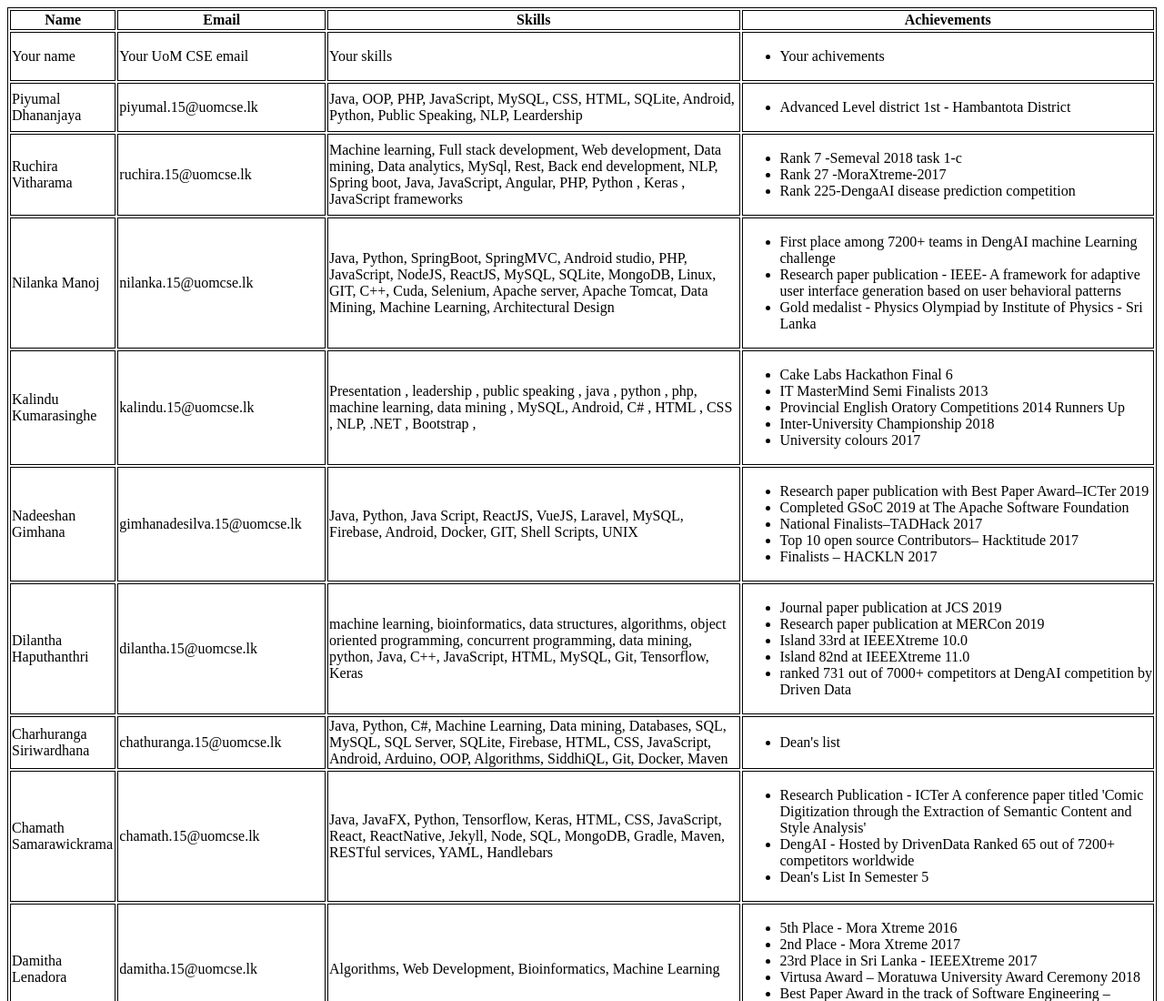
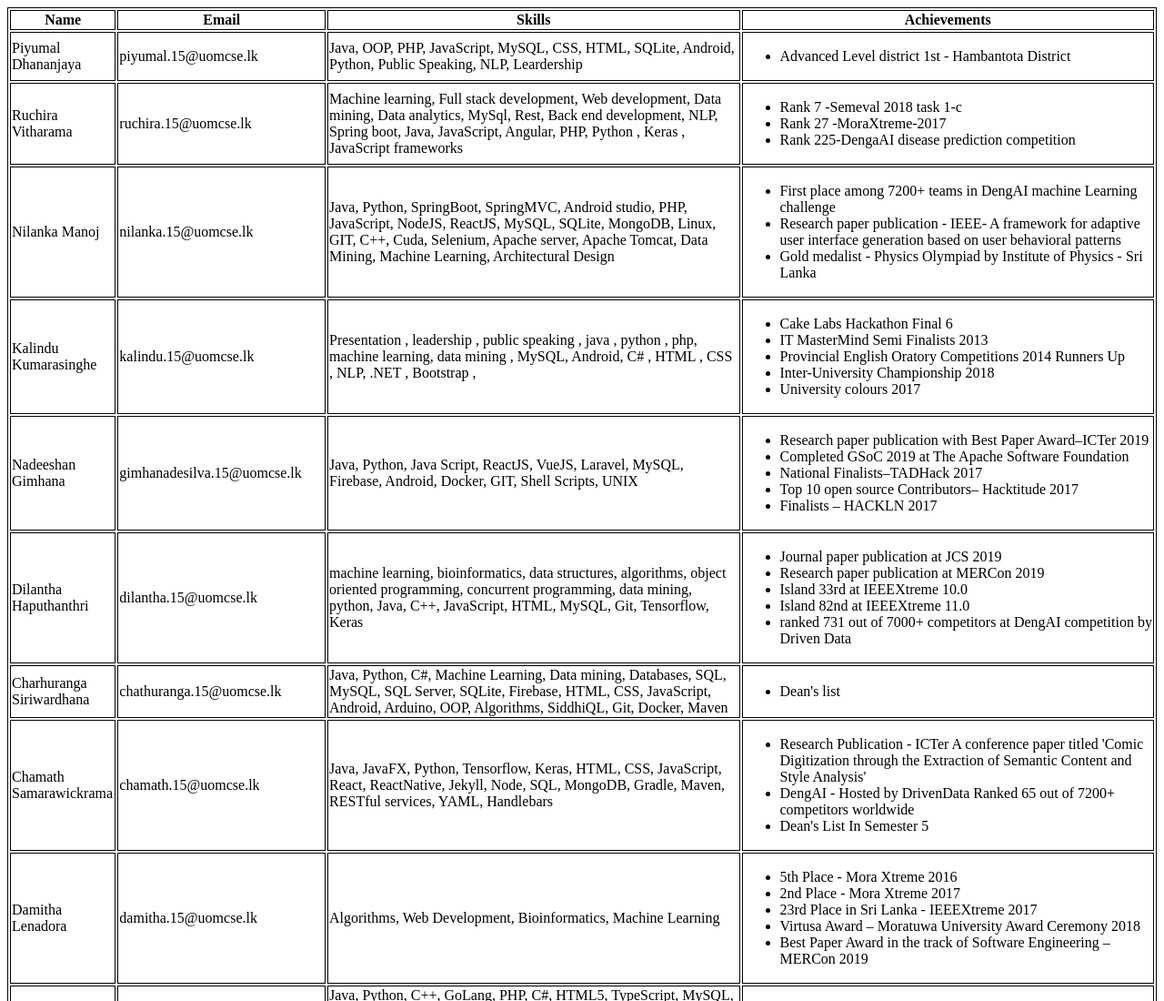
Before and after one commit to kavinduchamiran/cv_portal_data_collection, a plain HTML site: page index.html in a window 1280 px wide. Shown: the top 1100 px of the page at 91% size. Drawn offline with Linux system fonts and the light colour scheme.

Commit message:
remove header

```diff
--- a/index.html
+++ b/index.html
@@ -23,19 +23,6 @@
         </tr>
 
         <tr>
-          <td>Your name</td>
-          <td>Your UoM CSE email</td>
-          <td>Your skills</td>
-          <td>
-        <ul>
-            <li> Your achivements </li>
-
-        </ul>
-    </td>
-        </tr>
-
-
-        <tr>
           <td>Piyumal Dhananjaya</td>
           <td>piyumal.15@uomcse.lk</td>
           <td>Java, OOP, PHP, JavaScript, MySQL, CSS, HTML, SQLite, Android, Python, Public Speaking, NLP, Leardership</td>
```
